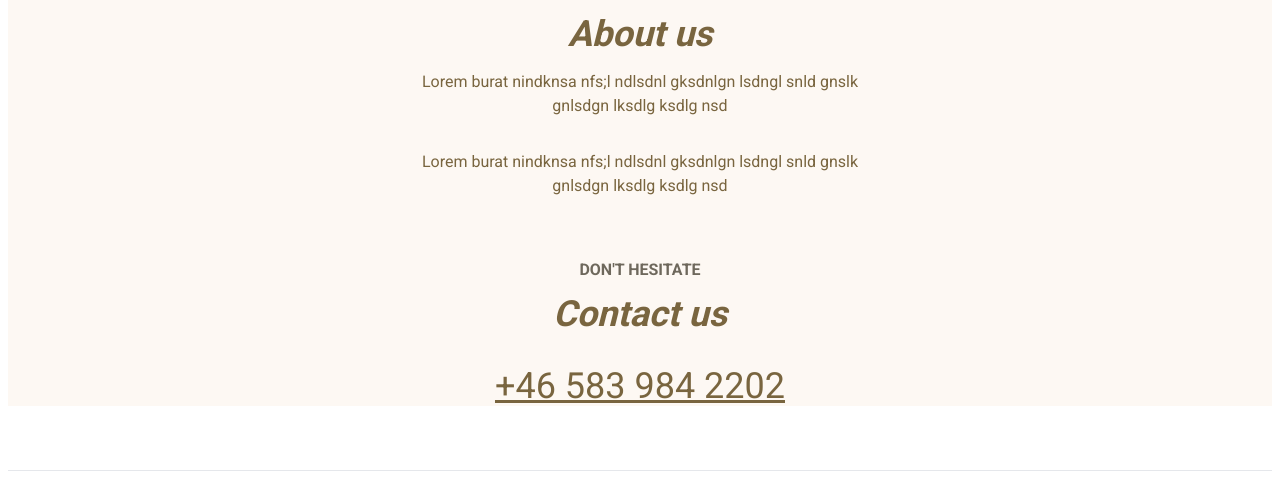
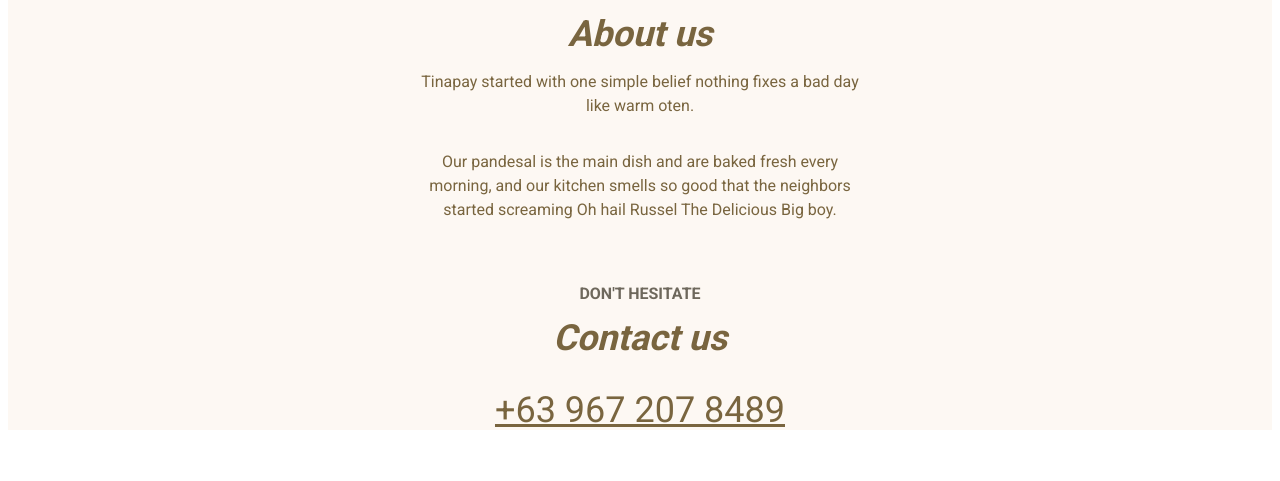
Before and after one commit to Ruskeer/tinapay-shop, a Next.js app: page / in a window 1280 px wide. Shown: the part 572-1053 px from the top of the page. Built offline with nearby package versions, Linux system fonts and the light colour scheme; no server answers; the database is empty.

Commit message:
description added

```diff
--- a/src/app/page.js
+++ b/src/app/page.js
@@ -21,8 +21,8 @@ export default function Home() {
           mainHeader={'About us'}
         />
         <div className="text-primary max-w-md mx-auto mt-4 flex flex-col gap-4">
-          <p>Lorem burat nindknsa nfs;l ndlsdnl gksdnlgn lsdngl snld gnslk gnlsdgn lksdlg ksdlg nsd</p>
-          <p className="max-w-2xl mx-auto mt-4">Lorem burat nindknsa nfs;l ndlsdnl gksdnlgn lsdngl snld gnslk gnlsdgn lksdlg ksdlg nsd</p>
+          <p>Tinapay started with one simple belief  nothing fixes a bad day like warm oten. </p>
+          <p className="max-w-2xl mx-auto mt-4">Our pandesal is the main dish and are baked fresh every morning, and our kitchen smells so good that the neighbors started screaming Oh hail Russel The Delicious Big boy.</p>
         </div>
       </section>
 
@@ -32,7 +32,7 @@ export default function Home() {
           mainHeader={'Contact us'}/>
 
           <div className="mt-8">
-            <a className="text-4xl underline text-primary" href="tel:+46 583 984 2202">+46 583 984 2202</a>
+            <a className="text-4xl underline text-primary" href="tel:+46 583 984 2202">+63 967 207 8489</a>
           </div>
       </section>
 
```
